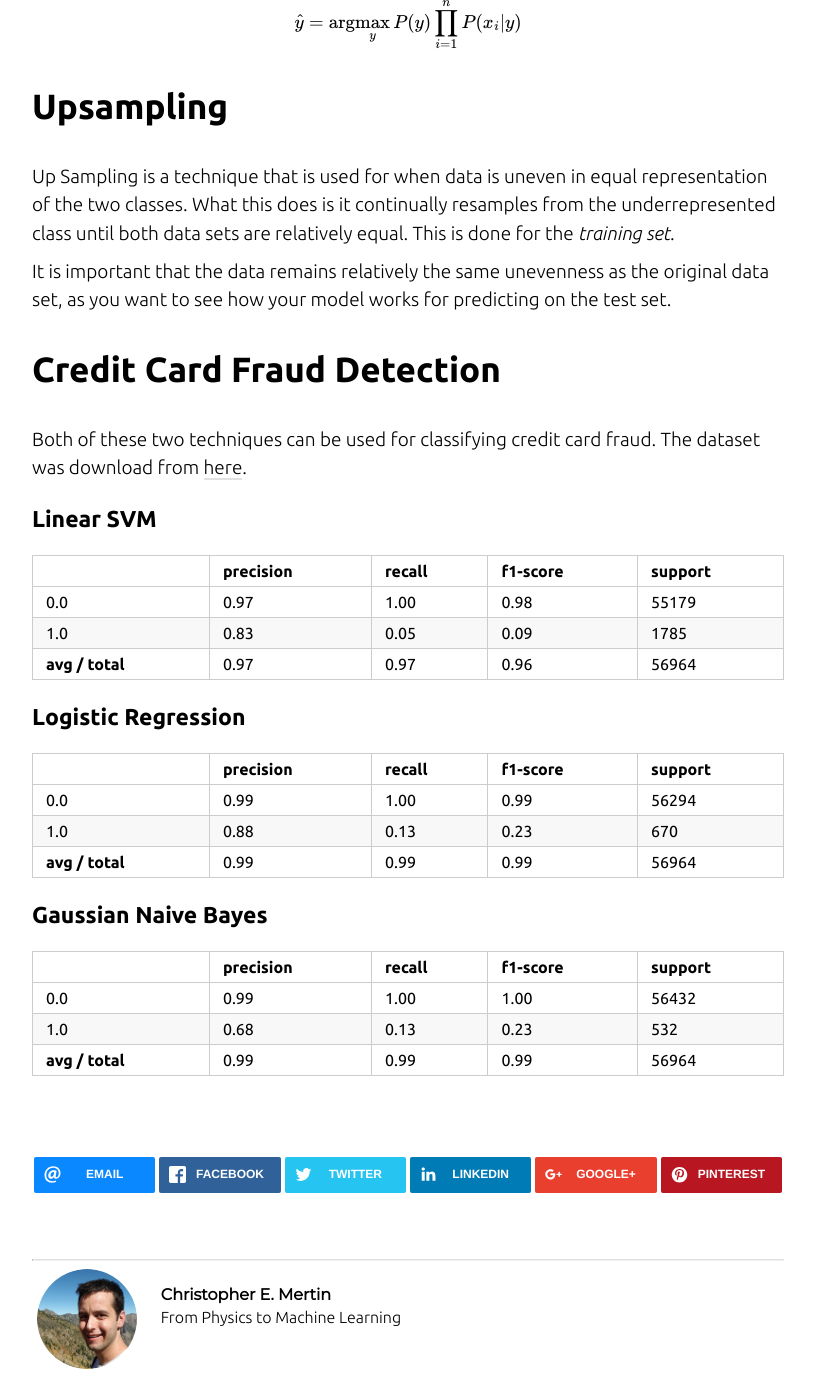
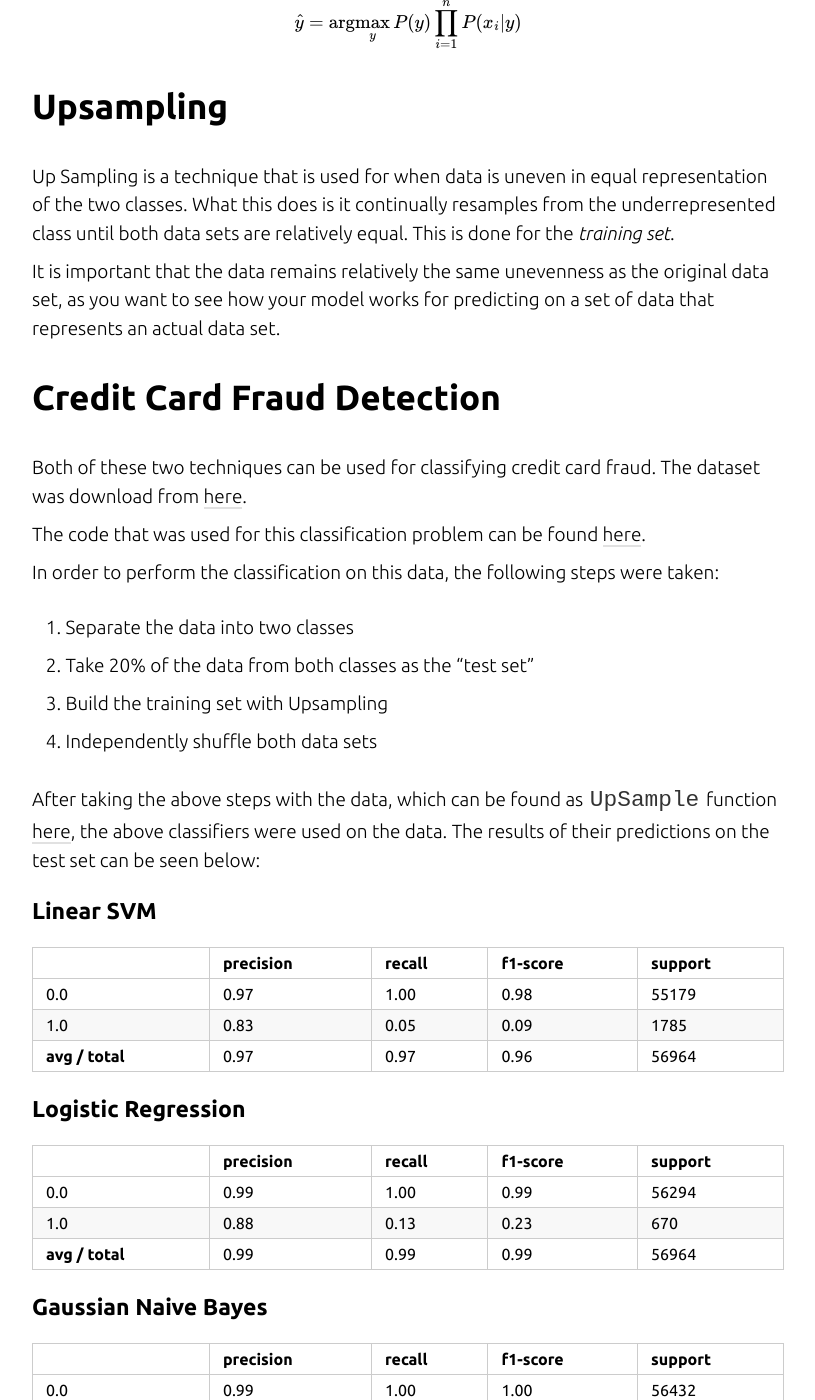
Before and after one commit to cmertin/cmertin.github.io, a Jekyll site: the page built from _posts/2016-11-17-Credit-Card-Fraud.markdown, in a window 1280 px wide and 1400 px high, scrolled down 4310 px. Shown: the whole window, without its empty margins (232-1047 px from the left). Built offline with Jekyll 4.4.1, drawn with Linux system fonts in a browser that asks for light colours; nearby versions of some CDN libraries; formulas are drawn with MathJax 3; comment, search, counter and statistics services are not loaded; some of the changed text lies outside the part shown.

Commit message:
Added steps and conclusion

```diff
--- a/_posts/2016-11-17-Credit-Card-Fraud.markdown
+++ b/_posts/2016-11-17-Credit-Card-Fraud.markdown
@@ -141,15 +141,28 @@
 class until both data sets are relatively equal. This is done for the *training set*.
 
 It is important that the data remains relatively the same unevenness as the original
-data set, as you want to see how your model works for predicting on the test set.
+data set, as you want to see how your model works for predicting on a set of data
+that represents an actual data set.
 
 # Credit Card Fraud Detection
 
 Both of these two techniques can be used for classifying credit card fraud. The
 dataset was download from [here](https://www.kaggle.com/dalpozz/creditcardfraud).
 
+The code that was used for this classification problem can be found [here](https://github.com/cmertin/Machine_Learning/tree/master/Credit_Card_Fraud).
 
+In order to perform the classification on this data, the following steps were
+taken:
 
+1. Separate the data into two classes
+2. Take 20% of the data from both classes as the "test set"
+3. Build the training set with Upsampling
+4. Independently shuffle both data sets
+
+After taking the above steps with the data, which can be found as `UpSample` function
+[here](https://github.com/cmertin/Machine_Learning/blob/master/Library/ML_Alg.py),
+the above classifiers were used on the data. The results of their predictions on
+the test set can be seen below:
 
 ##### Linear SVM
 
@@ -176,3 +189,9 @@
 0.0  |     0.99   |   1.00  |    1.00   |  56432
 1.0  |     0.68   |   0.13  |    0.23   |   532
 **avg / total** |       0.99|      0.99|      0.99|     56964
+
+
+In these tests, Logistic Regression outperformed both Linear SVM and Naive Bayes.
+This is most likely due to the fact that Logistic Regression performs well with
+uneven data sets, and also that there is probably some correlation between the
+features, reducing the effectiveness of Gaussian Naive Bayes.
```
